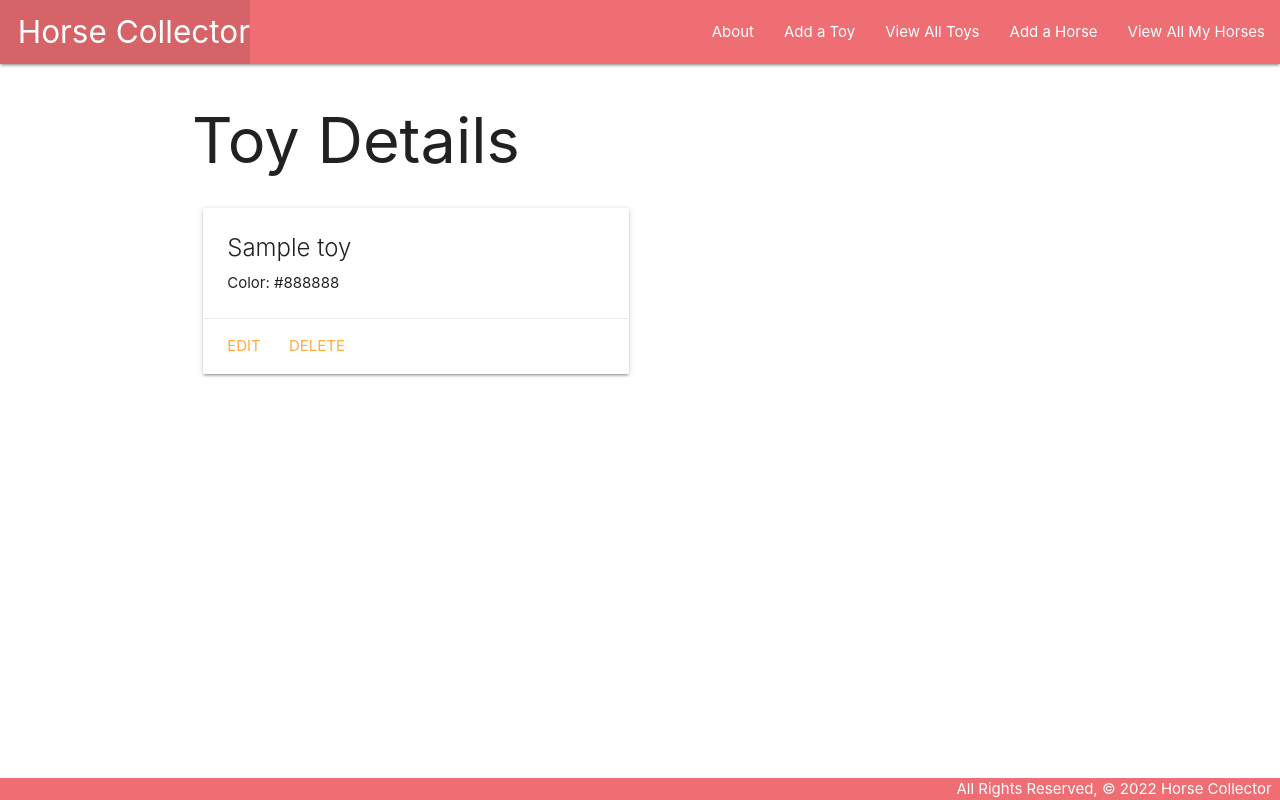
After one commit to jrbreeden/Horse-Collector, a Django app: template horsecollector/horsecollector/main_app/templates/main_app/toy_detail.html in a window 1280 px wide. The commit adds this page. Run offline with Django 3.2, Linux system fonts and the light colour scheme; the template is opened without the code that fills it: most values are stand-ins (such as "Sample title", 1, 10 or a date in 2020).

Commit message:
Add Toys works

```diff
--- a/horsecollector/horsecollector/main_app/admin.py
+++ b/horsecollector/horsecollector/main_app/admin.py
@@ -1,7 +1,8 @@
 from django.contrib import admin
 
 # Register your models here.
-from .models import Horse, Feeding
+from .models import Horse, Feeding, Toy
 
 admin.site.register(Horse)
 admin.site.register(Feeding)
+admin.site.register(Toy)
--- a/horsecollector/horsecollector/main_app/templates/base.html
+++ b/horsecollector/horsecollector/main_app/templates/base.html
@@ -20,6 +20,8 @@
         </ul>
         <ul class="right">
           <li><a href="{% url 'about' %}">About</a></li>
+          <li><a href="{% url 'toys_create' %}">Add a Toy</a></li>
+          <li><a href="{% url 'toys_index' %}">View All Toys</a></li>
           <li><a href="{% url 'horses_create' %}">Add a Horse</a></li>
           <li><a href="{% url 'index' %}">View All My Horses</a></li>
         </ul>
--- /dev/null
+++ b/horsecollector/horsecollector/main_app/templates/main_app/toy_detail.html
@@ -0,0 +1,20 @@
+{% extends 'base.html' %}
+{% block content %}
+
+<h1>Toy Details</h1>
+
+<div class="row">
+  <div class="col s6 col-offset-3">
+    <div class="card">
+      <div class="card-content">
+        <span class="card-title">{{ toy.name }}</span>
+        <p>Color: {{ toy.color }}</p>
+      </div>
+      <div class="card-action">
+        <a href="{% url 'toys_update' toy.id %}">Edit</a>
+        <a href="{% url 'toys_delete' toy.id %}">Delete</a>
+      </div>
+    </div>
+  </div>
+</div>
+{% endblock %}
--- a/horsecollector/horsecollector/main_app/urls.py
+++ b/horsecollector/horsecollector/main_app/urls.py
@@ -10,4 +10,10 @@ path('horses/create/', views.HorseCreate.as_view(), name='horses_create'),
 path('horses/<int:pk>/update/', views.HorseUpdate.as_view(), name='horses_update'),
 path('horses/<int:pk>/delete/', views.HorseDelete.as_view(), name='horses_delete'),
 path('horses/<int:horse_id>/add_feeding/', views.add_feeding, name='add_feeding'),
+path('toys/', views.ToyList.as_view(), name='toys_index'),
+path('toys/<int:pk>/', views.ToyDetail.as_view(), name='toys_detail'),
+path('toys/create/', views.ToyCreate.as_view(), name='toys_create'),
+path('toys/<int:pk>/update/', views.ToyUpdate.as_view(), name='toys_update'),
+path('toys/<int:pk>/delete/', views.ToyDelete.as_view(), name='toys_delete'),
+
 ]
```
Also changed, not shown: horsecollector/horsecollector/main_app/models.py (+10 -0 lines), horsecollector/horsecollector/main_app/templates/main_app/toy_confirm_delete.html (added, +13 -0 lines), horsecollector/horsecollector/main_app/templates/main_app/toy_form.html (added, +19 -0 lines), horsecollector/horsecollector/main_app/templates/main_app/toy_list.html (added, +17 -0 lines), horsecollector/horsecollector/main_app/views.py (+31 -14 lines), horsecollector/horsecollector/main_app/migrations/0003_alter_feeding_options_alter_feeding_date.py (added), horsecollector/horsecollector/main_app/migrations/0004_toy_alter_feeding_meal_horse_toys.py (added).
